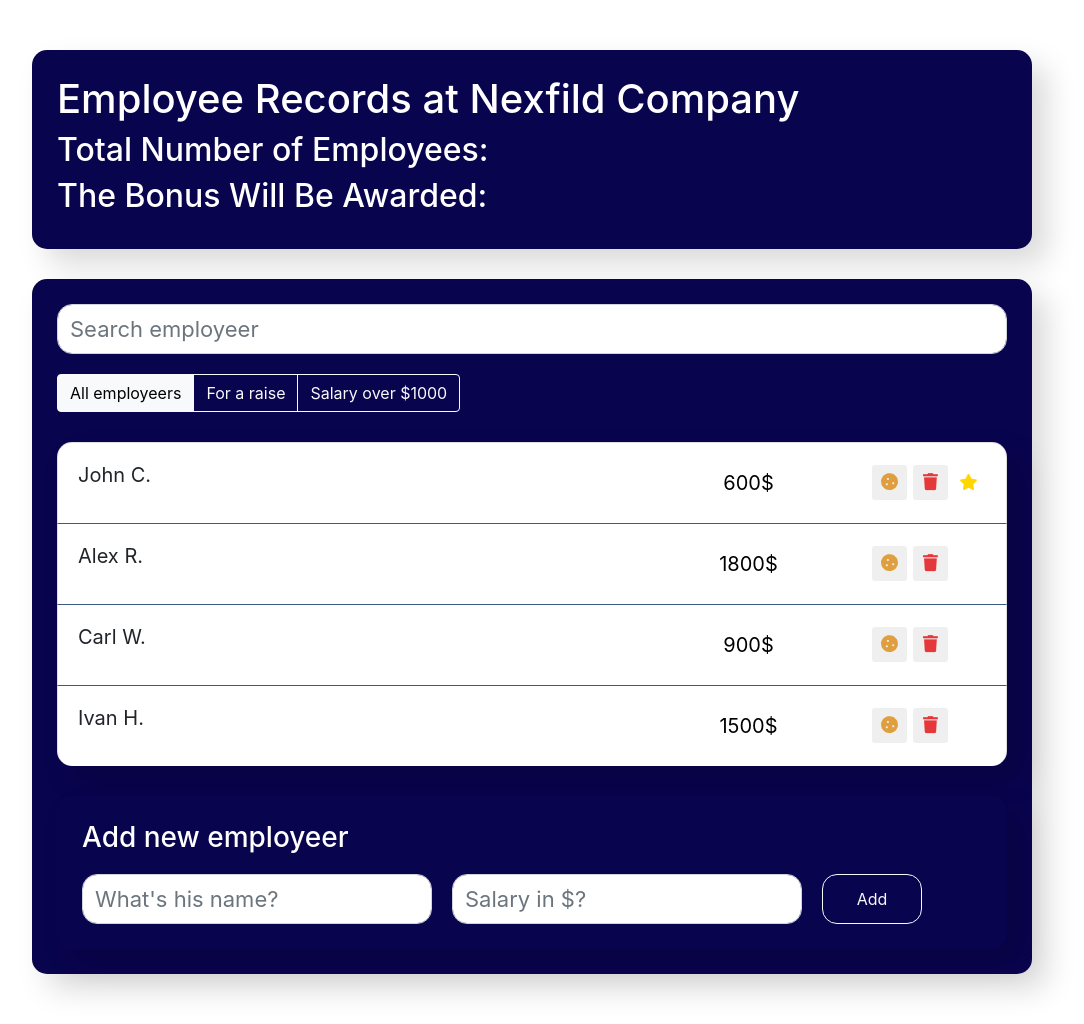
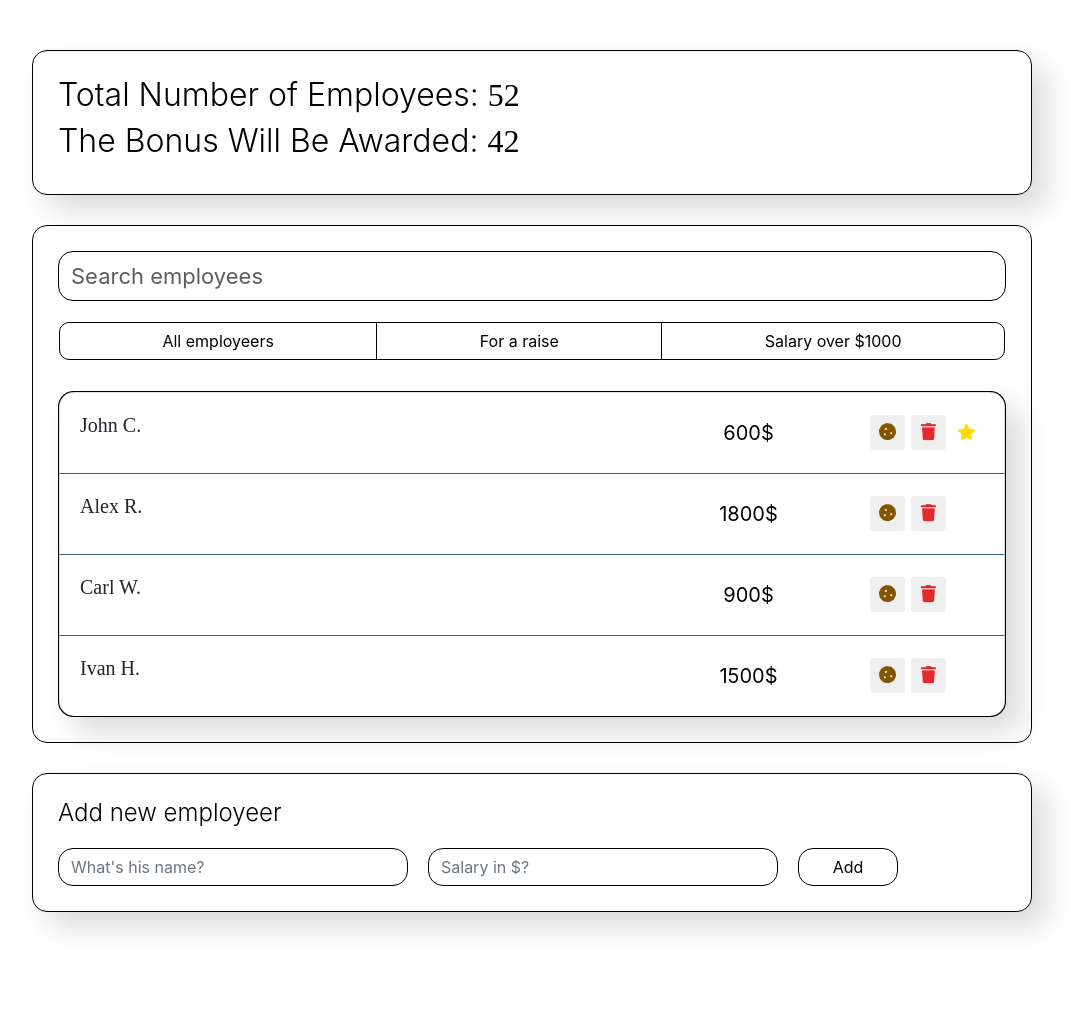
Before and after one commit to Valerii-Hud/employes-app, a React app: page / in a window 1280 px wide. Shown: the whole page, without its empty margins (108-1192 px from the left). After the commit the page ends 962 px from the top, so only its background shows below. Built offline with nearby package versions, Linux system fonts and the light colour scheme.

Commit message:
rewrite design from basic to light

```diff
--- a/src/components/app-filter/app-filter.css
+++ b/src/components/app-filter/app-filter.css
@@ -1,3 +1,17 @@
 .btn-group {
+  display: flex;
   margin-top: 20px;
+  border: 1px solid #ffffff;
 }
+
+.btn {
+  border: 1px solid rgb(0, 0, 0);
+  border-radius: 10px;
+  color: #000;
+  &:hover {
+    color: #fff;
+    border: 1px solid rgb(0, 0, 0);
+
+    background-color: #000;
+  }
+}
--- a/src/components/app-filter/app-filter.js
+++ b/src/components/app-filter/app-filter.js
@@ -3,7 +3,7 @@ import './app-filter.css';
 const AppFilter = () => {
   return (
     <div className="btn-group">
-      <button className="btn btn-light" type="button">
+      <button className="btn btn-outline-light" type="button">
         All employeers
       </button>
       <button className="btn btn-outline-light" type="button">
--- a/src/components/app-info/app-info.css
+++ b/src/components/app-info/app-info.css
@@ -1,7 +1,17 @@
 .app-info {
   padding: 25px;
-  background-color: rgb(9, 4, 78);
+  background-color: rgb(255, 255, 255);
   border-radius: 15px;
   box-shadow: 15px 15px 30px rgba(0, 0, 0, 0.15);
-  color: #fff;
+  border: 1px solid #000;
+  color: #000000;
+  h1,
+  h2,
+  h3 {
+    font-weight: 300;
+  }
+  span {
+    font-family: cursive;
+    font-weight: 400;
+  }
 }
--- a/src/components/app-info/app-info.js
+++ b/src/components/app-info/app-info.js
@@ -3,9 +3,12 @@ import './app-info.css';
 const AppInfo = () => {
   return (
     <div className="app-info">
-      <h1>Employee Records at Nexfild Company</h1>
-      <h2>Total Number of Employees: </h2>
-      <h2>The Bonus Will Be Awarded: </h2>
+      <h2>
+        Total Number of Employees: <span>52</span>
+      </h2>
+      <h2>
+        The Bonus Will Be Awarded: <span>42</span>
+      </h2>
     </div>
   );
 };
--- a/src/components/app/app.js
+++ b/src/components/app/app.js
@@ -99,8 +99,8 @@ class App extends Component {
             onToggleIncrease={this.onToggleIncrease}
             onToggleRise={this.onToggleRise}
           />
-          <EmployeersAddForm onAdd={this.addItem} />
         </div>
+        <EmployeersAddForm onAdd={this.addItem} />
       </div>
     );
   }
--- a/src/components/employeers-add-form/employeers-add-form.css
+++ b/src/components/employeers-add-form/employeers-add-form.css
@@ -1,8 +1,14 @@
+h3 {
+  color: #000;
+  font-weight: 300;
+  font-size: 24px;
+}
 .app-add-form {
   margin-top: 30px;
   padding: 25px;
-  background-color: rgb(9, 4, 78);
+  background-color: rgb(255, 255, 255);
   border-radius: 15px;
+  border: 1px solid #000;
   box-shadow: 15px 15px 30px rgba(0, 0, 0, 0.15);
   color: #fff;
   .btn.btn-outline-light {
@@ -18,4 +24,6 @@
 .add-form input {
   width: 350px;
   margin-right: 20px;
+  border: 1px solid #000;
+  border-radius: 15px;
 }
--- a/src/components/employeers-list-item/employeers-list-item.css
+++ b/src/components/employeers-list-item/employeers-list-item.css
@@ -12,6 +12,7 @@
   font-size: 20px;
   cursor: pointer;
   min-width: 550px;
+  font-family: cursive;
 }
 
 .list-group-item input {
@@ -31,11 +32,11 @@
 }
 
 .list-group-item .btn-cookie {
-  color: #e09f3e;
+  color: #825500;
 }
 
 .list-group-item .btn-trash {
-  color: #e5383b;
+  color: #e5282b;
 }
 
 .list-group-item .fa-star {
@@ -44,7 +45,7 @@
   text-align: center;
   line-height: 35px;
   font-size: 16px;
-  color: #ffd700;
+  color: #ffda0a;
   transition: 0.3s all;
   transform: translateX(30px);
   opacity: 0;
--- a/src/components/employeers-list/employeers-list.css
+++ b/src/components/employeers-list/employeers-list.css
@@ -1,7 +1,8 @@
 .app-list {
   margin-top: 30px;
-  background-color: rgb(9, 4, 78);
+  background-color: rgb(0, 0, 0);
   border-radius: 15px;
+  border: 1.5px solid #000;
   box-shadow: 15px 15px 30px rgba(0, 0, 0, 0.15);
   color: #fff;
 }
--- a/src/components/search-panel/search-panel.css
+++ b/src/components/search-panel/search-panel.css
@@ -1,14 +1,18 @@
 .search-panel {
   margin-top: 30px;
   padding: 25px;
-  background-color: rgb(9, 4, 78);
+  background-color: rgb(255, 255, 255);
+  border: 1.5px solid #000;
   border-radius: 15px;
-  box-shadow: 15px 15px 30px rgba(0, 0, 0, 0.15);
   color: #fff;
   input {
     border-radius: 15px;
     width: 100%;
     height: 50px;
     font-size: 22px;
+    border: 1px solid #000;
+    &::placeholder {
+      color: rgb(92, 92, 92);
+    }
   }
 }
--- a/src/components/search-panel/search-panel.js
+++ b/src/components/search-panel/search-panel.js
@@ -5,7 +5,7 @@ const SearchPanel = () => {
     <input
       type="text"
       className="form-control search-input"
-      placeholder="Search employeer"
+      placeholder="Search employees"
       name="search-employeer"
     />
   );
--- a/src/index.css
+++ b/src/index.css
@@ -11,3 +11,8 @@ code {
   font-family: source-code-pro, Menlo, Monaco, Consolas, 'Courier New',
     monospace;
 }
+
+::selection {
+  background-color: #000;
+  color: #fff;
+}
```
Also changed, not shown: src/App.css (deleted, +0 -38 lines).
